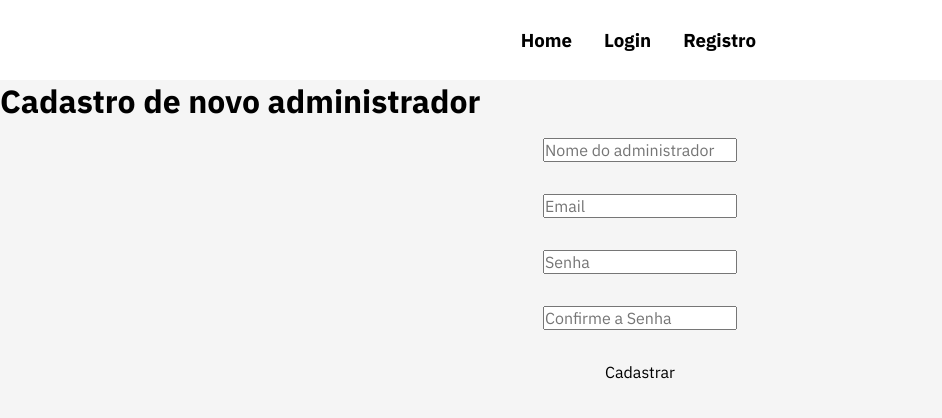
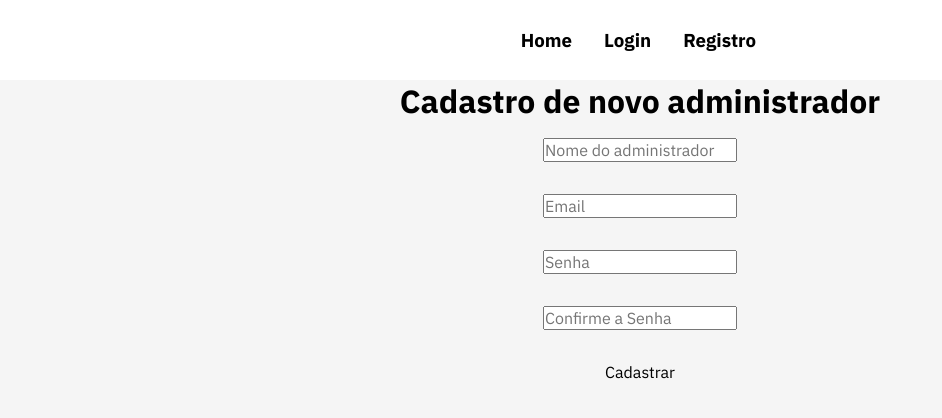
Before and after one commit to TheRermz/peixaria-projeto, a React (Vite) app in the folder frontend/: page /register in a window 1280 px wide. Shown: the top 418 px of the page, without its empty margins (0-942 px from the left). Built offline with nearby package versions, Linux system fonts and the light colour scheme.

Commit message:
Add registration form styling

```diff
--- a/frontend/src/pages/Auth/Auth.css
+++ b/frontend/src/pages/Auth/Auth.css
@@ -0,0 +1,5 @@
+.reg {
+  display: flex;
+  flex-direction: column;
+  align-items: center;
+}
```
